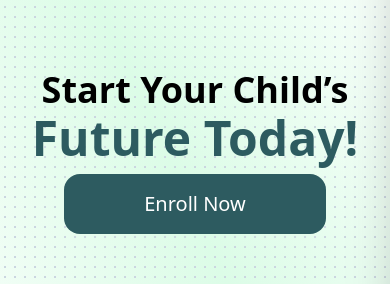
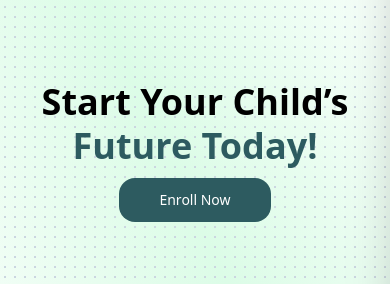
Before and after one commit to christiaaann/MyrtleSchool, a React (Vite) app: page / in a window 390 px wide. Shown: the part 270-554 px from the top of the page. Built offline with nearby package versions, Linux system fonts and the light colour scheme; no server answers; the database is empty.

Commit message:
Fix mobile responsive

```diff
--- a/src/components/Navbar.jsx
+++ b/src/components/Navbar.jsx
@@ -104,7 +104,7 @@ const Navbar = () => {
               src={logo}
               alt="logo"
             />
-            <h1 className="hidden phone:block text-neutral-700 font-baloo font-bold text-lg uppercase tracking-tighter">
+            <h1 className="hidden phone:block text-neutral-700 font-baloo font-bold tablet:text-lg text-nowrap text-sm uppercase tracking-tighter">
               Myrtle Christian School INC.
             </h1>
           </Link>
--- a/src/pages/public/Landing.jsx
+++ b/src/pages/public/Landing.jsx
@@ -146,9 +146,9 @@ useEffect(() => {
       <div className='flex z-10  h-full w-full p-5 mx-auto tablet:justify-between justify-center'>
       <div className="flex w-full  flex-col justify-center items-center gap-5 tablet:items-start">
         <div className='flex flex-col gap-1 justify-center items-center w-full'>
-        <h1 className="tablet:text-7xl font-bold text-4xl tablet:text-nowrap"> Start Your Child’s </h1>
-        <h1 className="tablet:text-6xl text-[#2D5B60] font-bold text-5xl"> Future Today!</h1>
-      <button onClick={handleEnrollNow} className="bg-[#2D5B60] mt-2 text-white px-20 py-4 text-xl rounded-2xl">Enroll Now</button>
+        <h1 className="tablet:text-7xl font-bold text-4xl text-nowrap"> Start Your Child’s </h1>
+        <h1 className="tablet:text-6xl text-[#2D5B60] font-bold text-4xl"> Future Today!</h1>
+      <button onClick={handleEnrollNow} className="bg-[#2D5B60] mt-2 text-white px-10 py-3 tablet:py-4 tablet:text-lg text-sm rounded-2xl">Enroll Now</button>
        </div>
         <div className='flex justify-center w-full'>
         {announcements.length > 0 ? (
@@ -156,7 +156,7 @@ useEffect(() => {
             <img
               src={announcements[current].imageUrl}
               alt="announcement"
-              className=" border-[1rem] w-[50rem] h-[30rem] object-fill border-white transition-all duration-500"
+              className=" border-[1rem] w-[48rem] h-[23rem] tablet:h-[28rem] border-white transition-all duration-500"
             />
           </div>
         ) : (
```
